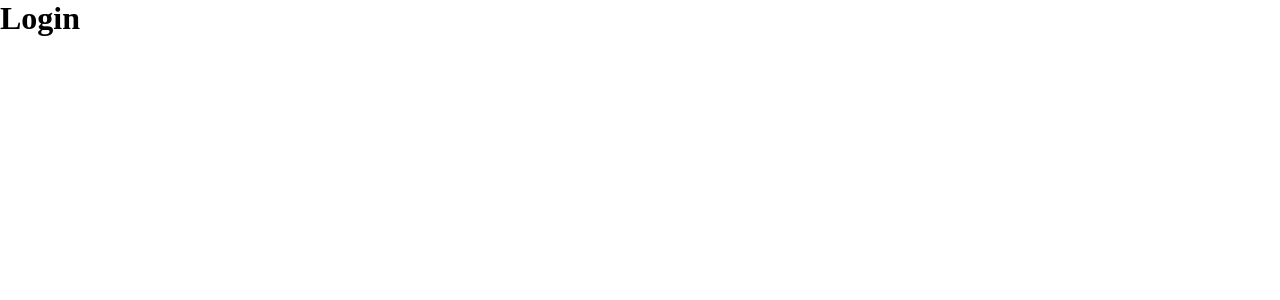
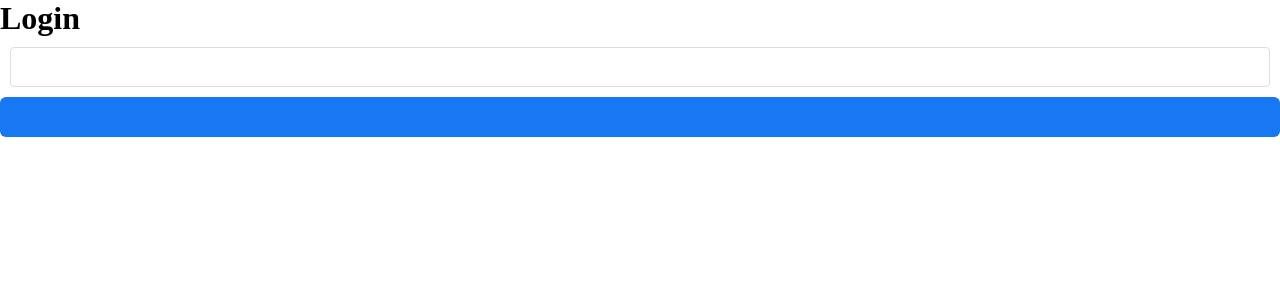
Before and after one commit to allysonDrogal/Facebook-fake, a React (Vite) app: page / in a window 1280 px wide. Shown: the top 300 px of the page. Built offline with nearby package versions, Linux system fonts and the light colour scheme.

Commit message:
criação dos componentes, input e button

```diff
--- /dev/null
+++ b/src/components/button-page/index.jsx
@@ -0,0 +1,22 @@
+import { Button } from "./styles";
+
+export default function ButtonPage({
+  children,
+  onClick,
+  type = "button",
+  disabled,
+  variant = "primary",
+  ...props
+}) {
+  return (
+    <Button
+      type={type}
+      onClick={onClick}
+      disabled={disabled}
+      variant={variant}
+      {...props}
+    >
+    {children}
+    </Button>
+  )
+}
--- /dev/null
+++ b/src/components/button-page/styles.jsx
@@ -0,0 +1,34 @@
+import styled from "styled-components";
+
+export const Button = styled.button`
+  width: 100%;
+  height: 40px;
+  padding: 0 16px;
+  border: none;
+  border-radius: 6px;
+  font-size: 16px;
+  font-weight: 600;
+  cursor: pointer;
+  transition: background-color 0.2s;
+
+  background-color: ${props => {
+    if (props.variant === "secondary") return "#e4e6eb";
+    if (props.variant === "success") return "#42b72a";
+    return "#1877f2";
+  }};
+
+  color: ${props => props.variant === "secondary" ? "#000" : "#fff"};
+
+  &:hover:not(:disabled) {
+    background-color: ${props => {
+      if (props.variant === "secondary") return "#d8dadf";
+      if (props.variant === "success") return "#36a420";
+      return "#166fe5";
+    }};
+  }
+
+  &:disabled {
+    opacity: 0.5;
+    cursor: not-allowed;
+  }
+`;
--- /dev/null
+++ b/src/components/input-text/index.jsx
@@ -0,0 +1,25 @@
+import { Container, Input } from "./styles"
+
+export default function InputText({
+  type,
+  placeholder,
+  value,
+  onChange,
+  name,
+  disabled,
+  ...rest
+}) {
+  return (
+    <Container>
+     <Input
+       type={type}
+       placeholder={placeholder}
+       value={value}
+       onChange={onChange}
+       name={name}
+       disabled={disabled}
+       {...rest}
+     />
+    </Container>
+  )
+}
--- /dev/null
+++ b/src/components/input-text/styles.jsx
@@ -0,0 +1,24 @@
+import styled from "styled-components";
+
+export const Container = styled.div`
+ margin: 10px;
+`;
+
+export const Input = styled.input`
+ width: 100%;
+  height: 40px;
+  padding: 0 12px;
+  border: 1px solid #ddd;
+  border-radius: 4px;
+  font-size: 14px;
+
+  &:focus {
+    outline: none;
+    border-color: #1877f2;
+  }
+
+  &:disabled {
+    background-color: #f5f5f5;
+    cursor: not-allowed;
+  }
+`;
--- a/src/pages/Login/index.jsx
+++ b/src/pages/Login/index.jsx
@@ -1,9 +1,14 @@
+import ButtonPage from "../../components/button-page";
+import InputText from "../../components/input-text";
+
 export default function Login() {
   return (
     <div>
       <h1>
         Login
       </h1>
+      <InputText />
+      <ButtonPage />
     </div>
   )
 }
```
